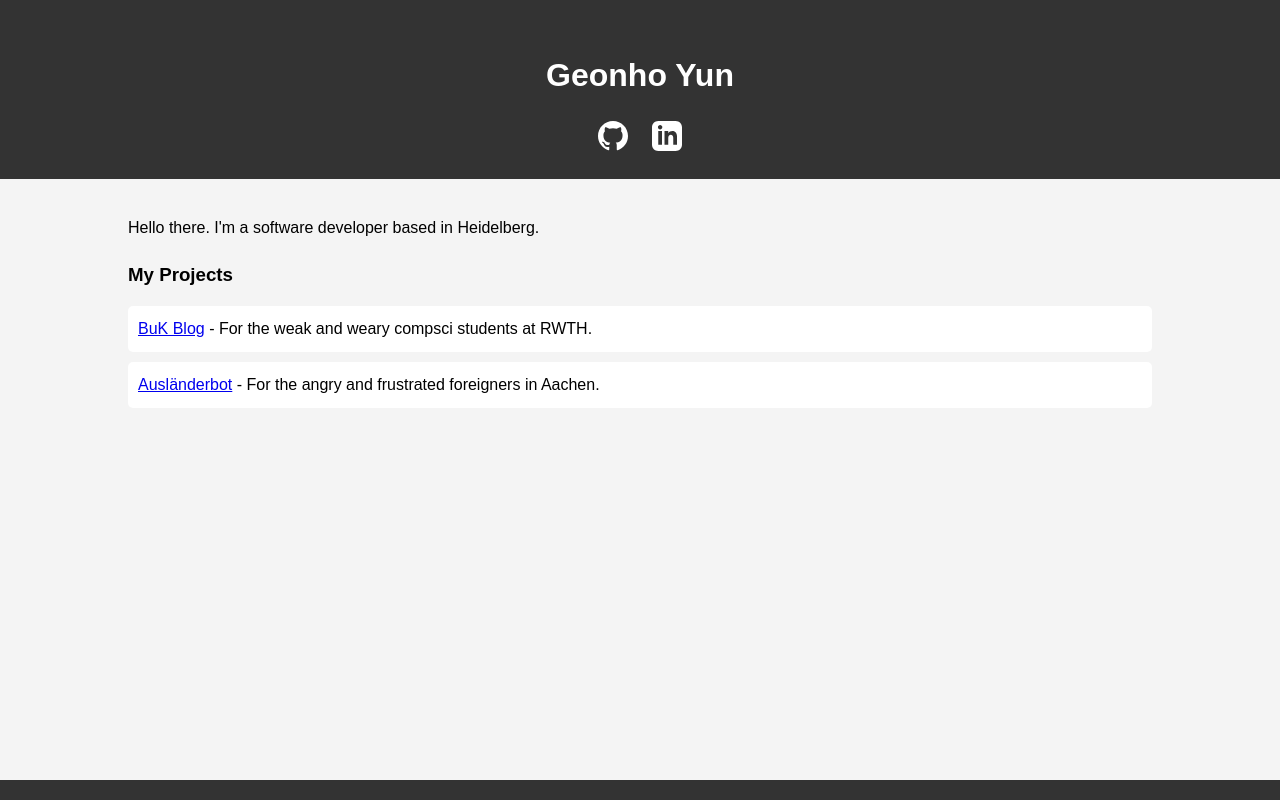
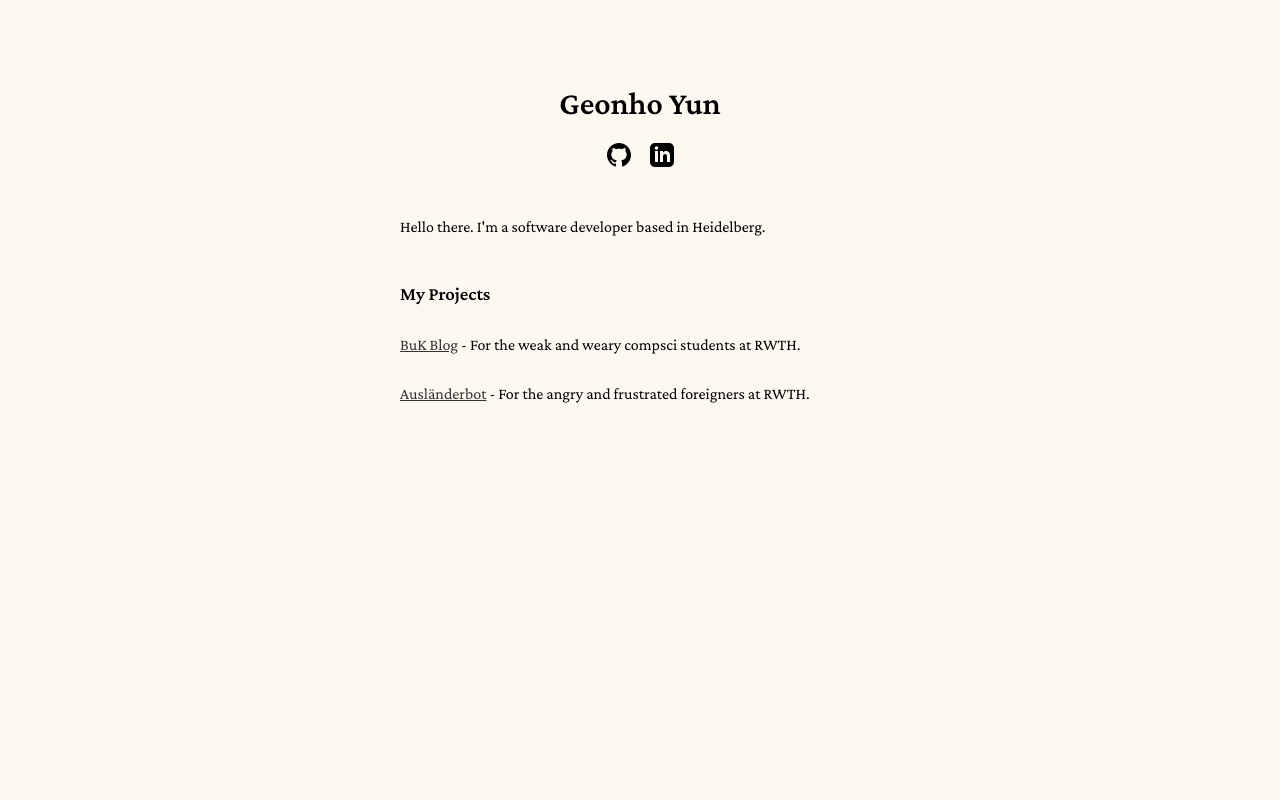
Before and after one commit to biscimus/mainpage, a plain HTML site: page index.html in a window 1280 px wide. Drawn offline with nearby package versions, Linux system fonts and the light colour scheme.

Commit message:
Update style

```diff
--- a/index.html
+++ b/index.html
@@ -1,108 +1,81 @@
 <!DOCTYPE html>
 <html lang="en">
-
 <head>
     <meta charset="UTF-8">
     <meta name="viewport" content="width=device-width, initial-scale=1.0">
     <title>Geonho Yun</title>
+    <link rel="preconnect" href="https://fonts.googleapis.com">
+    <link rel="preconnect" href="https://fonts.gstatic.com" crossorigin>
+    <link href="https://fonts.googleapis.com/css2?family=Crimson+Pro:wght@300;400;600&display=swap" rel="stylesheet">
     <style>
         body {
-            font-family: Arial, sans-serif;
-            line-height: 1.6;
-            margin: 0;
-            padding: 0;
-            background-color: #f4f4f4;
-        }
-
-        .container {
-            width: 80%;
+            font-family: 'Crimson Pro', Georgia, serif;
+            background-color: #fcf8f0;
+            max-width: 30rem;
             margin: auto;
-            overflow: hidden;
-            padding: 20px;
+            padding: 4rem;
         }
 
         header {
-            background: #333;
-            color: #fff;
-            padding-top: 30px;
-            min-height: 70px;
             text-align: center;
         }
 
-        header h1 {
-            margin: 0;
-            padding-bottom: 10px;
+        .social-links {
+            & a {
+                display: inline-block;
+                margin: 0 0.5rem;
             }
 
-        .social-links {
-            margin-top: 10px;
+            & svg {
+                width: 24px;
+                height: 24px;
+            }
         }
 
-        .social-links a {
-            display: inline-block;
-            margin: 0 10px;
-        }
-
-        .social-links svg {
-            width: 30px;
-            height: 30px;
-            fill: #fff;
+        section#introduction {
+            margin: 3rem 0rem;
         }
 
         .projects {
-            margin-top: 20px;
+            margin: 3rem 0rem;
+
+            & h3 {
+                margin-bottom: 2rem;
             }
 
-        .projects h3 {
-            margin-bottom: 10px;
+            & ul {
+                list-style-type: none;
+                padding: 0;
+
+                & li {
+                    margin-bottom: 2rem;
+                }
             }
 
-        .projects ul {
-            list-style-type: none;
-            padding: 0;
+            & a {
+                color: #333;
             }
-
-        .projects ul li {
-            background: #fff;
-            margin-bottom: 10px;
-            padding: 10px;
-            border-radius: 5px;
-        }
-
-        footer {
-            background: #333;
-            color: #fff;
-            text-align: center;
-            padding: 10px;
-            position: fixed;
-            bottom: 0;
-            width: 100%;
         }
     </style>
 </head>
 
 <body>
     <header>
-        <div class="container">
         <h1>Geonho Yun</h1>
         <div class="social-links">
             <a href="https://github.com/biscimus" target="_blank" rel="noopener noreferrer" title="GitHub">
                 <svg xmlns="http://www.w3.org/2000/svg" viewBox="0 0 24 24">
-                        <path
-                            d="M12 0c-6.626 0-12 5.373-12 12 0 5.302 3.438 9.8 8.207 11.387.599.111.793-.261.793-.577v-2.234c-3.338.726-4.033-1.416-4.033-1.416-.546-1.387-1.333-1.756-1.333-1.756-1.089-.745.083-.729.083-.729 1.205.084 1.839 1.237 1.839 1.237 1.07 1.834 2.807 1.304 3.492.997.107-.775.418-1.305.762-1.604-2.665-.305-5.467-1.334-5.467-5.931 0-1.311.469-2.381 1.236-3.221-.124-.303-.535-1.524.117-3.176 0 0 1.008-.322 3.301 1.23.957-.266 1.983-.399 3.003-.404 1.02.005 2.047.138 3.006.404 2.291-1.552 3.297-1.23 3.297-1.23.653 1.653.242 2.874.118 3.176.77.84 1.235 1.911 1.235 3.221 0 4.609-2.807 5.624-5.479 5.921.43.372.823 1.102.823 2.222v3.293c0 .319.192.694.801.576 4.765-1.589 8.199-6.086 8.199-11.386 0-6.627-5.373-12-12-12z" />
+                    <path d="M12 0c-6.626 0-12 5.373-12 12 0 5.302 3.438 9.8 8.207 11.387.599.111.793-.261.793-.577v-2.234c-3.338.726-4.033-1.416-4.033-1.416-.546-1.387-1.333-1.756-1.333-1.756-1.089-.745.083-.729.083-.729 1.205.084 1.839 1.237 1.839 1.237 1.07 1.834 2.807 1.304 3.492.997.107-.775.418-1.305.762-1.604-2.665-.305-5.467-1.334-5.467-5.931 0-1.311.469-2.381 1.236-3.221-.124-.303-.535-1.524.117-3.176 0 0 1.008-.322 3.301 1.23.957-.266 1.983-.399 3.003-.404 1.02.005 2.047.138 3.006.404 2.291-1.552 3.297-1.23 3.297-1.23.653 1.653.242 2.874.118 3.176.77.84 1.235 1.911 1.235 3.221 0 4.609-2.807 5.624-5.479 5.921.43.372.823 1.102.823 2.222v3.293c0 .319.192.694.801.576 4.765-1.589 8.199-6.086 8.199-11.386 0-6.627-5.373-12-12-12z" />
                 </svg>
             </a>
             <a href="https://linkedin.com/in/geonhoyun" target="_blank" rel="noopener noreferrer" title="LinkedIn">
                 <svg xmlns="http://www.w3.org/2000/svg" viewBox="0 0 24 24">
-                        <path
-                            d="M19 0h-14c-2.761 0-5 2.239-5 5v14c0 2.761 2.239 5 5 5h14c2.762 0 5-2.239 5-5v-14c0-2.761-2.238-5-5-5zm-11 19h-3v-11h3v11zm-1.5-12.268c-.966 0-1.75-.79-1.75-1.764s.784-1.764 1.75-1.764 1.75.79 1.75 1.764-.783 1.764-1.75 1.764zm13.5 12.268h-3v-5.604c0-3.368-4-3.113-4 0v5.604h-3v-11h3v1.765c1.396-2.586 7-2.777 7 2.476v6.759z" />
+                    <path d="M19 0h-14c-2.761 0-5 2.239-5 5v14c0 2.761 2.239 5 5 5h14c2.762 0 5-2.239 5-5v-14c0-2.761-2.238-5-5-5zm-11 19h-3v-11h3v11zm-1.5-12.268c-.966 0-1.75-.79-1.75-1.764s.784-1.764 1.75-1.764 1.75.79 1.75 1.764-.783 1.764-1.75 1.764zm13.5 12.268h-3v-5.604c0-3.368-4-3.113-4 0v5.604h-3v-11h3v1.765c1.396-2.586 7-2.777 7 2.476v6.759z" />
                 </svg>
             </a>
         </div>
-        </div>
     </header>
 
-    <div class="container">
     <section id="introduction">
         <p>Hello there. I'm a software developer based in Heidelberg.</p>
     </section>
@@ -110,17 +83,9 @@
     <section class="projects">
         <h3>My Projects</h3>
         <ul>
-                <li><a href="https://buk.geonho.com">BuK Blog</a> - For the weak and weary compsci students at RWTH.
-                </li>
-                <li><a href="https://ab.geonho.com">Ausländerbot</a> - For the angry and frustrated foreigners in
-                    Aachen.</li>
+            <li><a href="https://buk.geonho.com">BuK Blog</a> - For the weak and weary compsci students at RWTH.</li>
+            <li><a href="https://ab.geonho.com">Ausländerbot</a> - For the angry and frustrated foreigners at RWTH.</li>
         </ul>
     </section>
-    </div>
-
-    <footer>
-
-    </footer>
 </body>
-
 </html>
```
Lines whose indentation alone changed are shown as unchanged.
